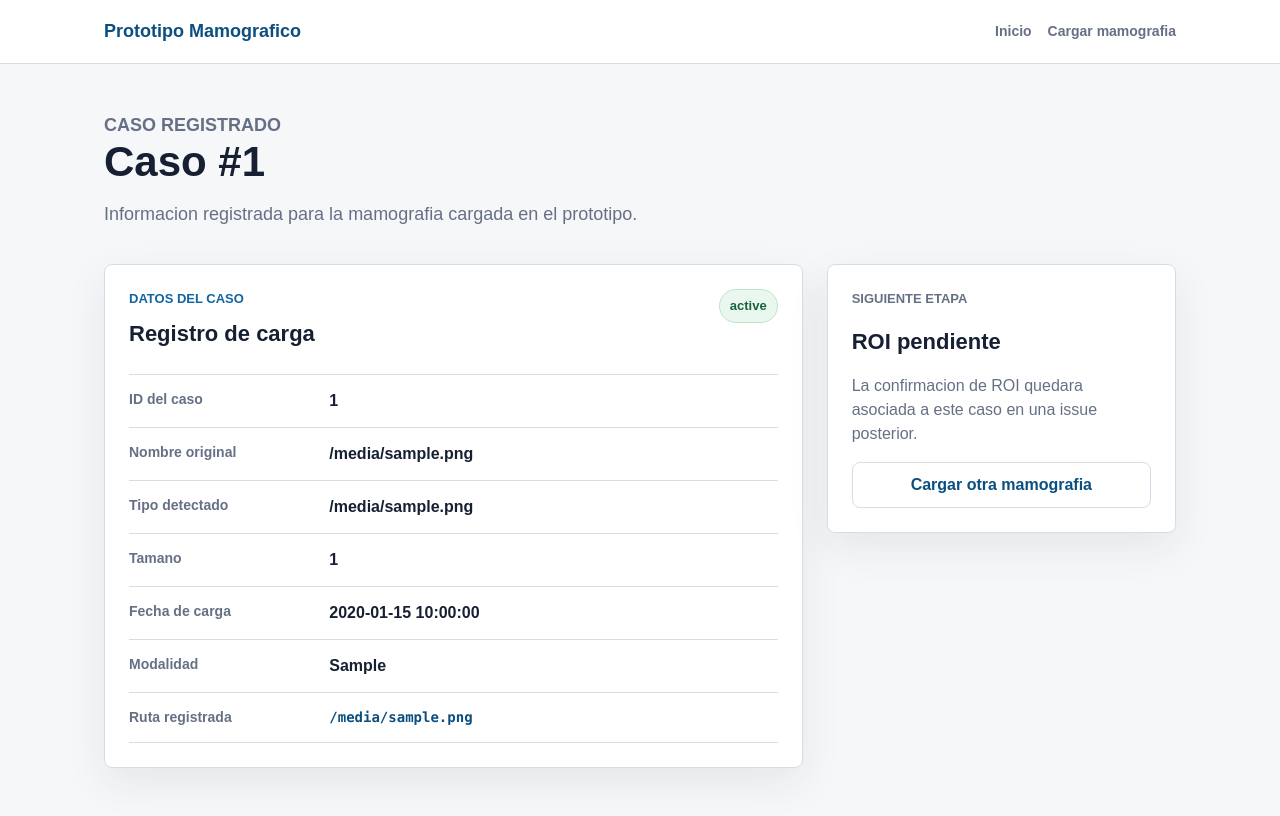
After one commit to MatiasVz/prototipo-mamografia, a Flask app: template web/app/templates/case_detail.html in a window 1280 px wide. The commit adds this page. Run offline with Flask 3, Linux system fonts and the light colour scheme; the template is opened without the code that fills it: most values are stand-ins (such as "Sample title", 1, 10 or a date in 2020).

Commit message:
PRO-15 Crea pantalla de detalle del caso cargado

```diff
--- a/web/app/static/css/main.css
+++ b/web/app/static/css/main.css
@@ -146,6 +146,18 @@ a {
   background: var(--color-primary-dark);
 }
 
+.button--secondary {
+  background: #ffffff;
+  border-color: var(--color-border);
+  color: var(--color-primary-dark);
+}
+
+.button--secondary:hover,
+.button--secondary:focus {
+  border-color: var(--color-primary);
+  color: var(--color-primary);
+}
+
 .workflow {
   display: grid;
   gap: 18px;
@@ -260,6 +272,98 @@ a {
   padding: 6px 10px;
 }
 
+.case-heading {
+  max-width: 820px;
+}
+
+.case-detail-layout {
+  align-items: start;
+  display: grid;
+  gap: 24px;
+  grid-template-columns: minmax(0, 2fr) minmax(260px, 1fr);
+  margin-top: 36px;
+}
+
+.case-detail-panel,
+.case-next-step {
+  background: var(--color-surface);
+  border: 1px solid var(--color-border);
+  border-radius: 8px;
+  box-shadow: var(--shadow-soft);
+  padding: 24px;
+}
+
+.panel-header {
+  align-items: flex-start;
+  display: flex;
+  gap: 16px;
+  justify-content: space-between;
+  margin-bottom: 24px;
+}
+
+.panel-header h2,
+.case-next-step h2 {
+  font-size: 22px;
+  margin: 0;
+}
+
+.status-badge {
+  background: #eaf7ef;
+  border: 1px solid #bfe4cc;
+  border-radius: 999px;
+  color: #17633b;
+  font-size: 13px;
+  font-weight: 700;
+  padding: 6px 10px;
+  white-space: nowrap;
+}
+
+.detail-list {
+  display: grid;
+  gap: 0;
+  margin: 0;
+}
+
+.detail-list div {
+  border-top: 1px solid var(--color-border);
+  display: grid;
+  gap: 12px;
+  grid-template-columns: minmax(150px, 0.42fr) minmax(0, 1fr);
+  padding: 14px 0;
+}
+
+.detail-list div:last-child {
+  border-bottom: 1px solid var(--color-border);
+}
+
+.detail-list dt {
+  color: var(--color-muted);
+  font-size: 14px;
+  font-weight: 700;
+}
+
+.detail-list dd {
+  font-weight: 700;
+  margin: 0;
+  overflow-wrap: anywhere;
+}
+
+.detail-path {
+  color: var(--color-primary-dark);
+  font-family: Consolas, "Courier New", monospace;
+  font-size: 14px;
+}
+
+.case-next-step {
+  display: grid;
+  gap: 16px;
+}
+
+.case-next-step p {
+  color: var(--color-muted);
+  margin: 0;
+}
+
 @media (max-width: 760px) {
   .app-header__content {
     align-items: flex-start;
@@ -282,4 +386,16 @@ a {
   .upload-layout {
     grid-template-columns: 1fr;
   }
+
+  .case-detail-layout {
+    grid-template-columns: 1fr;
+  }
+
+  .panel-header {
+    flex-direction: column;
+  }
+
+  .detail-list div {
+    grid-template-columns: 1fr;
+  }
 }
--- /dev/null
+++ b/web/app/templates/case_detail.html
@@ -0,0 +1,67 @@
+{% extends "base.html" %}
+
+{% block title %}Detalle del caso #{{ case.id }} | {{ config.APP_NAME }}{% endblock %}
+
+{% block content %}
+  <section class="page-heading case-heading" aria-labelledby="case-title">
+    <p class="eyebrow">Caso registrado</p>
+    <h1 id="case-title">Caso #{{ case.id }}</h1>
+    <p>
+      Informacion registrada para la mamografia cargada en el prototipo.
+    </p>
+  </section>
+
+  <section class="case-detail-layout" aria-label="Detalle del caso cargado">
+    <article class="case-detail-panel" aria-labelledby="case-data-title">
+      <div class="panel-header">
+        <div>
+          <p class="eyebrow">Datos del caso</p>
+          <h2 id="case-data-title">Registro de carga</h2>
+        </div>
+        <span class="status-badge">{{ case.status }}</span>
+      </div>
+
+      <dl class="detail-list">
+        <div>
+          <dt>ID del caso</dt>
+          <dd>{{ case.id }}</dd>
+        </div>
+        <div>
+          <dt>Nombre original</dt>
+          <dd>{{ case.original_filename }}</dd>
+        </div>
+        <div>
+          <dt>Tipo detectado</dt>
+          <dd>{{ case.file_type }}</dd>
+        </div>
+        <div>
+          <dt>Tamano</dt>
+          <dd>{{ file_size }}</dd>
+        </div>
+        <div>
+          <dt>Fecha de carga</dt>
+          <dd>{{ created_at }}</dd>
+        </div>
+        <div>
+          <dt>Modalidad</dt>
+          <dd>{{ case.input_mode }}</dd>
+        </div>
+        <div>
+          <dt>Ruta registrada</dt>
+          <dd class="detail-path">{{ case.original_file_path }}</dd>
+        </div>
+      </dl>
+    </article>
+
+    <aside class="case-next-step" aria-labelledby="roi-title">
+      <p class="eyebrow">Siguiente etapa</p>
+      <h2 id="roi-title">ROI pendiente</h2>
+      <p>
+        La confirmacion de ROI quedara asociada a este caso en una issue posterior.
+      </p>
+      <a class="button button--secondary" href="{{ url_for('upload.upload_mammogram') }}">
+        Cargar otra mamografia
+      </a>
+    </aside>
+  </section>
+{% endblock %}
```
Also changed, not shown: web/app/routes/upload.py (+47 -1 lines).
